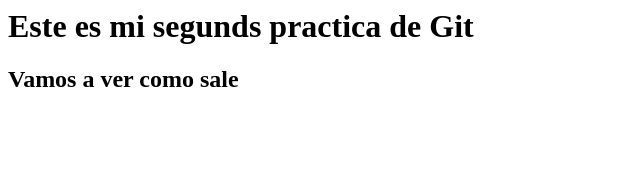
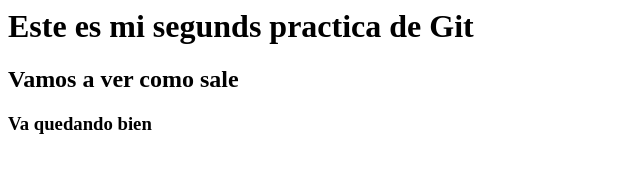
Before and after one commit to ariana-mag/SEGUNDA-PRACTICA-GIT, a plain HTML site: page index.html in a window 1280 px wide. Shown: the whole page, without its empty margins (0-640 px from the left). Drawn offline with Linux system fonts and the light colour scheme.

Commit message:
Agregue un cambio H3

```diff
--- a/index.html
+++ b/index.html
@@ -5,6 +5,7 @@
 
     <h1>Este es mi segunds practica de Git</h1>
     <h2>Vamos a ver como sale</h2>
+    <h3>Va quedando bien</h3>
 
 
 
```
